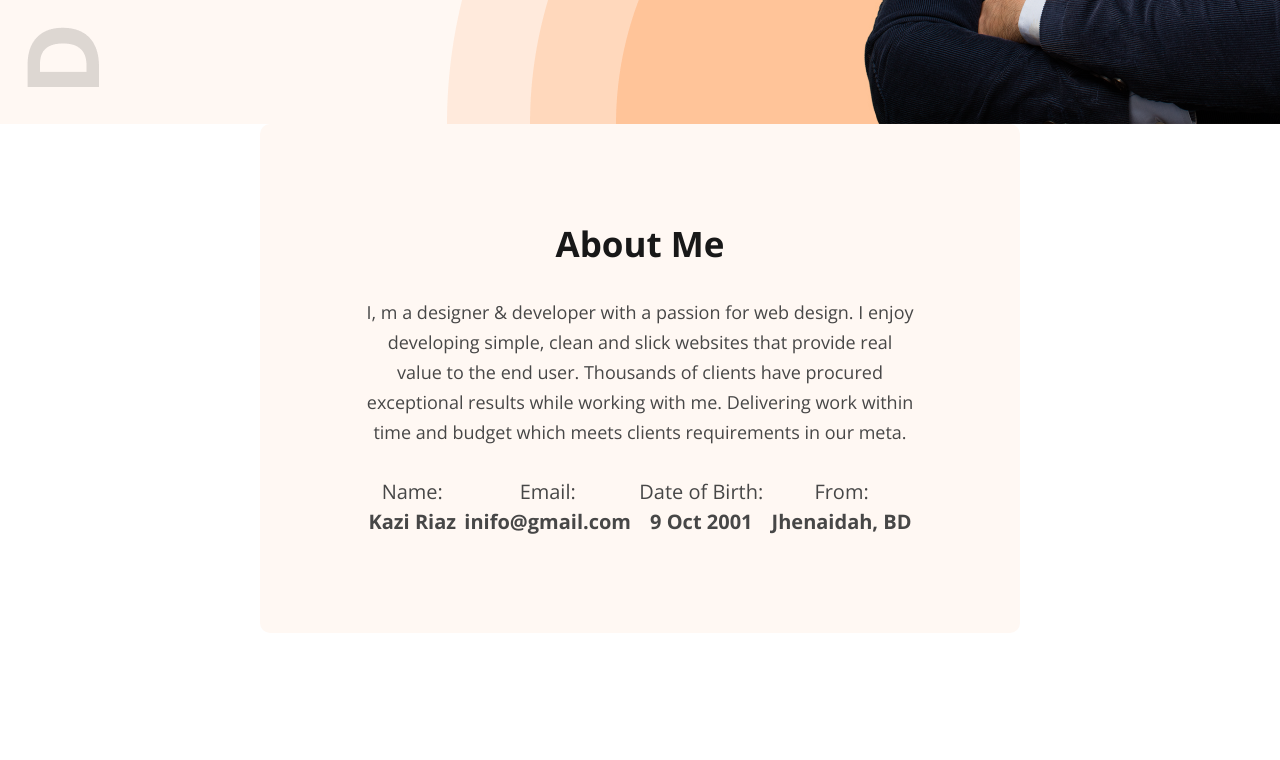
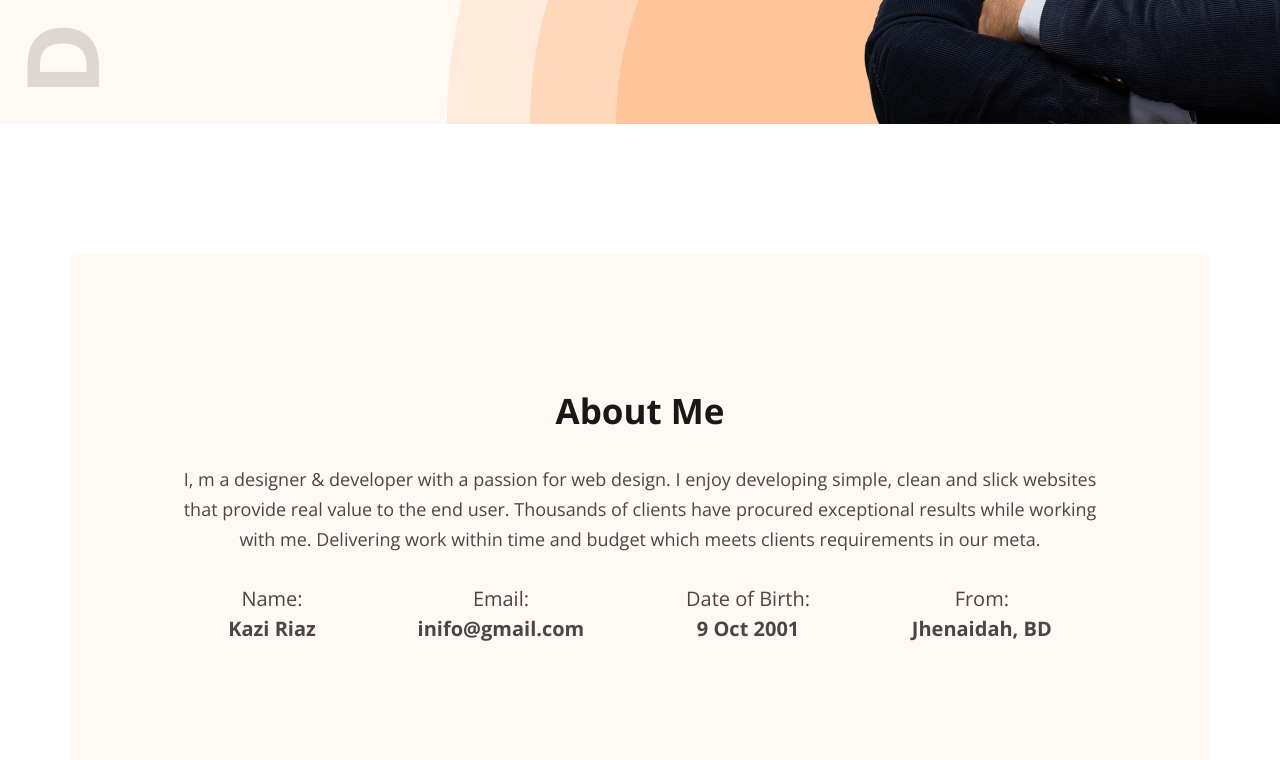
Before and after one commit to kaziMuntasirRahman/portfolio_v3, a plain HTML site: page index.html in a window 1280 px wide. Shown: the part 713-1473 px from the top of the page. Drawn offline with nearby package versions, Linux system fonts and the light colour scheme.

Commit message:
margin correction

```diff
--- a/styles/style.css
+++ b/styles/style.css
@@ -67,7 +67,6 @@ header {
   height: 837px;
   width: 100%;
   background-color: var(--light-bg);
-  border: var(--test-border);
   background-image: url('/images/developer.png'), url('/images/header_bg.png');
   background-repeat: no-repeat;
   background-position: 23px, right bottom;
@@ -176,25 +175,32 @@ nav .links>p {
 
 /* main section on */
 main {
-  width: 59.375vw;
+  width: 1140px;
+  height: auto;
   display: flex;
   flex-direction: column;
-  justify-content: space-evenly;
+  justify-content: space-around;
   align-items: center;
   gap: 130px;
   margin: auto;
   background-color: var(--test-bg);
 }
 
+main .about-me, main .what-i-do, main .summary-of-resume{
+  border: 3px dotted rgba(255, 0, 234, 0);
+}
 
 /* about me section on */
 .about-me {
+  margin-top: 130px;
   width: 100%;
   border-radius: 10px;
   text-align: center;
-  padding: 12vh 8.15vw 12vh 8.15vw;
+  padding: 130px 8.15vw 130px 8.15vw;
   background: var(--light-bg);
 }
+
+
 
 .about-me>.primary-para {
   margin: 30px 0;
```
Also changed, not shown: index.html (+0 -1 lines).
